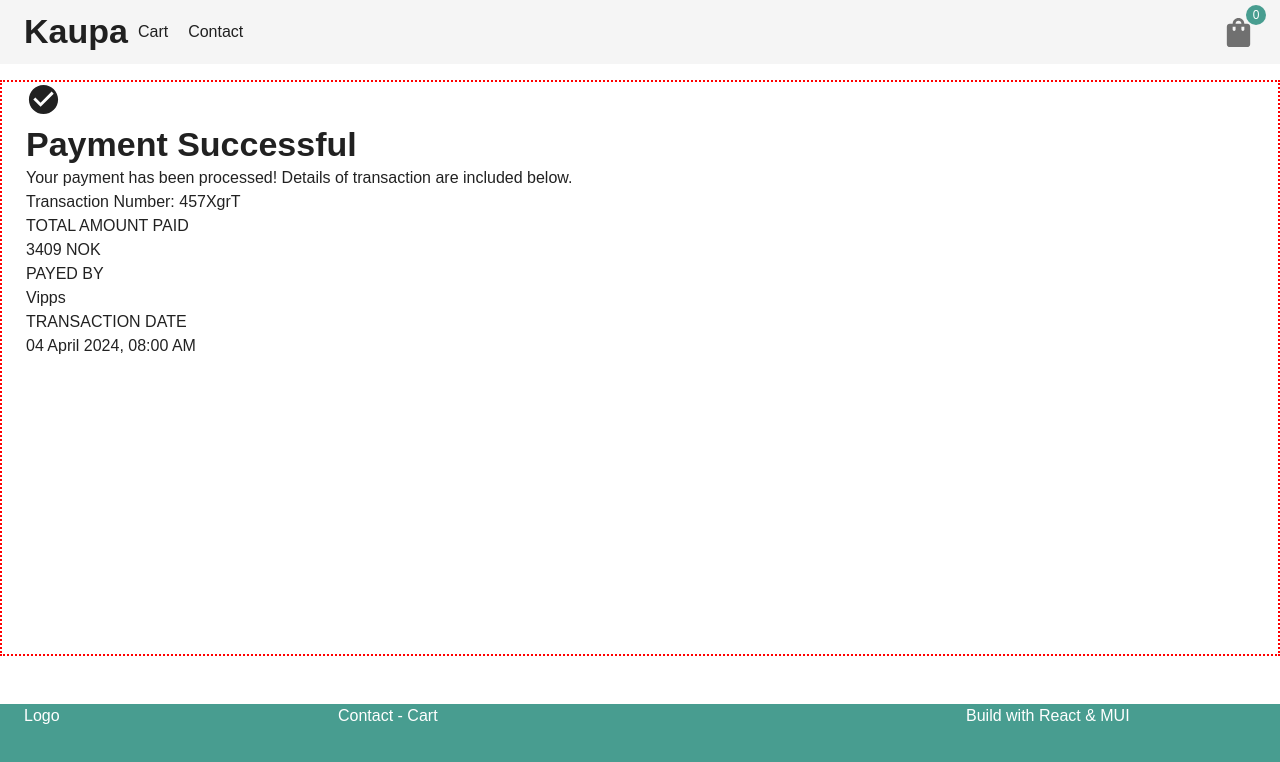
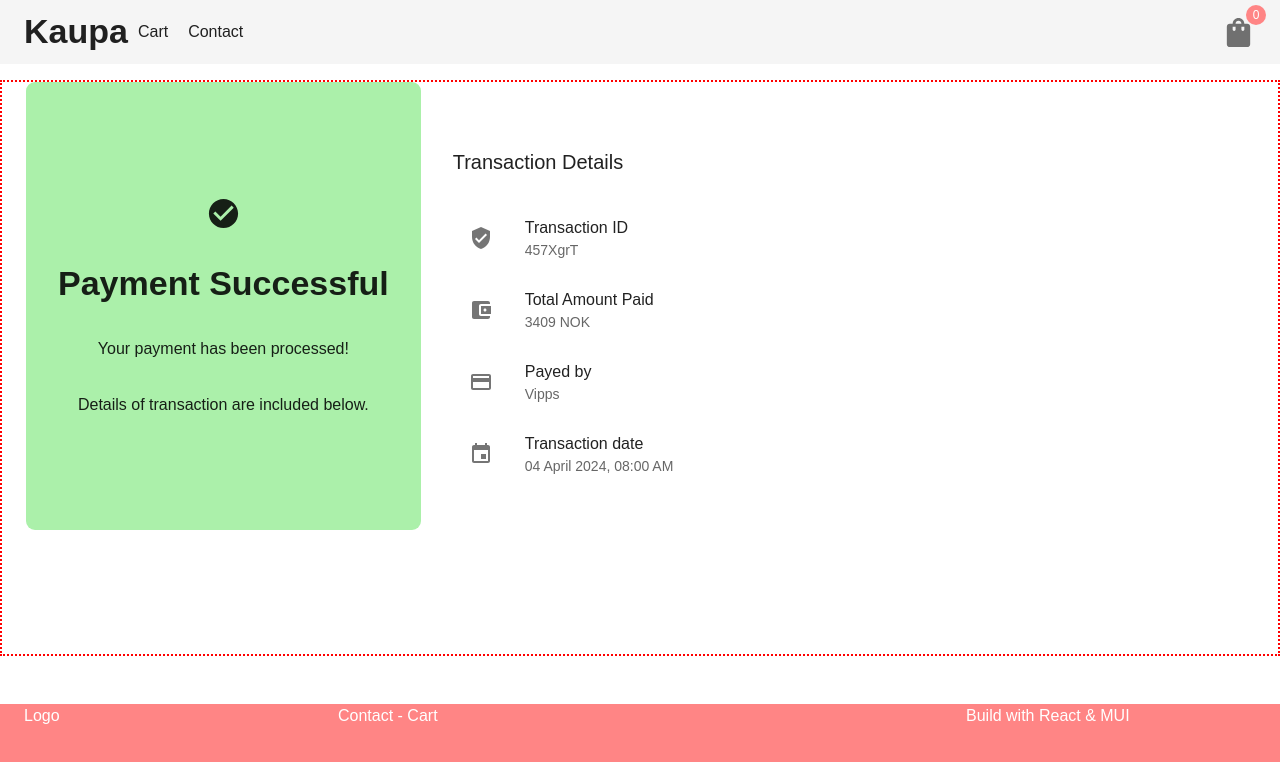
Before and after one commit to mariusrundereim/fed-frameworks-ca-marius, a React (Vite) app: page /checkout in a window 1280 px wide. Shown: the top 762 px of the page. Built offline with nearby package versions, Linux system fonts and the light colour scheme.

Commit message:
more styled on checkout page

```diff
--- /dev/null
+++ b/src/components/List/index.tsx
@@ -0,0 +1,51 @@
+import Box from "@mui/material/Box";
+import List from "@mui/material/List";
+import ListItem from "@mui/material/ListItem";
+import ListItemIcon from "@mui/material/ListItemIcon";
+import ListItemText from "@mui/material/ListItemText";
+import Typography from "@mui/material/Typography";
+
+// Icons
+import AccountBalanceWalletIcon from "@mui/icons-material/AccountBalanceWallet";
+import PaymentIcon from "@mui/icons-material/Payment";
+import VerifiedUserIcon from "@mui/icons-material/VerifiedUser";
+import EventIcon from "@mui/icons-material/Event";
+
+const listData = [
+  { primary: "Transaction ID", secondary: "457XgrT", Icon: VerifiedUserIcon },
+  {
+    primary: "Total Amount Paid",
+    secondary: "3409 NOK",
+    Icon: AccountBalanceWalletIcon,
+  },
+  { primary: "Payed by", secondary: "Vipps", Icon: PaymentIcon },
+  {
+    primary: "Transaction date",
+    secondary: "04 April 2024, 08:00 AM",
+    Icon: EventIcon,
+  },
+];
+
+function CheckOutList() {
+  return (
+    <Box p={{ sm: 0, md: 4 }}>
+      <Typography sx={{ mt: 4, mb: 2 }} variant="h6" component="div">
+        Transaction Details
+      </Typography>
+      <Box>
+        <List>
+          {listData.map((item, index) => (
+            <ListItem key={index}>
+              <ListItemIcon>
+                <item.Icon />
+              </ListItemIcon>
+              <ListItemText primary={item.primary} secondary={item.secondary} />
+            </ListItem>
+          ))}
+        </List>
+      </Box>
+    </Box>
+  );
+}
+
+export default CheckOutList;
--- a/src/pages/Checkout/index.tsx
+++ b/src/pages/Checkout/index.tsx
@@ -2,37 +2,37 @@ import { Container } from "@mui/material";
 import { Typography } from "@mui/material";
 import { Box } from "@mui/material";
 import CheckCircleIcon from "@mui/icons-material/CheckCircle";
+import { useTheme } from "@mui/material";
+import CheckOutList from "../../components/List";
 function CheckoutPage() {
+  const theme = useTheme();
   return (
     <>
       <Container maxWidth="xl">
-        <Box>
-          <CheckCircleIcon fontSize="large" />
-          <Typography variant="h4" fontWeight={"700"}>
-            Payment Successful
-          </Typography>
-          <Typography>
-            Your payment has been processed! Details of transaction are included
-            below.
-          </Typography>
-          <Typography>Transaction Number: 457XgrT</Typography>
-          <Box>
-            <Box>
-              <Typography textTransform={"uppercase"}>
-                Total Amount Paid
+        <Box component={"section"}>
+          <Box display={"flex"} flexDirection={{ sm: "column", md: "row" }}>
+            <Box
+              sx={{
+                backgroundColor: theme.palette.success.main,
+                p: 4,
+                display: "flex",
+                flexDirection: "column",
+                justifyContent: "center",
+                alignItems: "center",
+                gap: 4,
+                borderRadius: theme.shape.borderRadius,
+              }}
+            >
+              <CheckCircleIcon fontSize="large" />
+              <Typography variant="h4" fontWeight={"700"}>
+                Payment Successful
               </Typography>
-              <Typography>3409 NOK</Typography>
+              <Typography>Your payment has been processed!</Typography>
+              <Typography>
+                Details of transaction are included below.
+              </Typography>
             </Box>
-            <Box>
-              <Typography textTransform={"uppercase"}>Payed by</Typography>
-              <Typography>Vipps</Typography>
-            </Box>
-            <Box>
-              <Typography textTransform={"uppercase"}>
-                Transaction date
-              </Typography>
-              <Typography>04 April 2024, 08:00 AM</Typography>
-            </Box>
+            <CheckOutList />
           </Box>
         </Box>
       </Container>
--- a/src/ui/theme/index.tsx
+++ b/src/ui/theme/index.tsx
@@ -8,15 +8,21 @@ export const themeOne = createTheme({
       white: "#fff",
     },
     primary: {
-      main: "#489D90",
-      light: "#D0EFEF",
-      dark: "#254944",
+      main: "#FF8585",
+      light: "#FFC6C6",
+      dark: "#C27070",
       contrastText: "#ffffff",
     },
     secondary: {
-      main: "#FFEDAD",
-      light: "#FFF7DA",
-      dark: "#CCC19B",
+      main: "#545667",
+      light: "#7F818D",
+      dark: "#40424F",
+      contrastText: "#0d0a0b",
+    },
+    success: {
+      main: "#ABF0AA",
+      light: "#D8F5D8",
+      dark: "#92C891",
       contrastText: "#0d0a0b",
     },
   },
```
